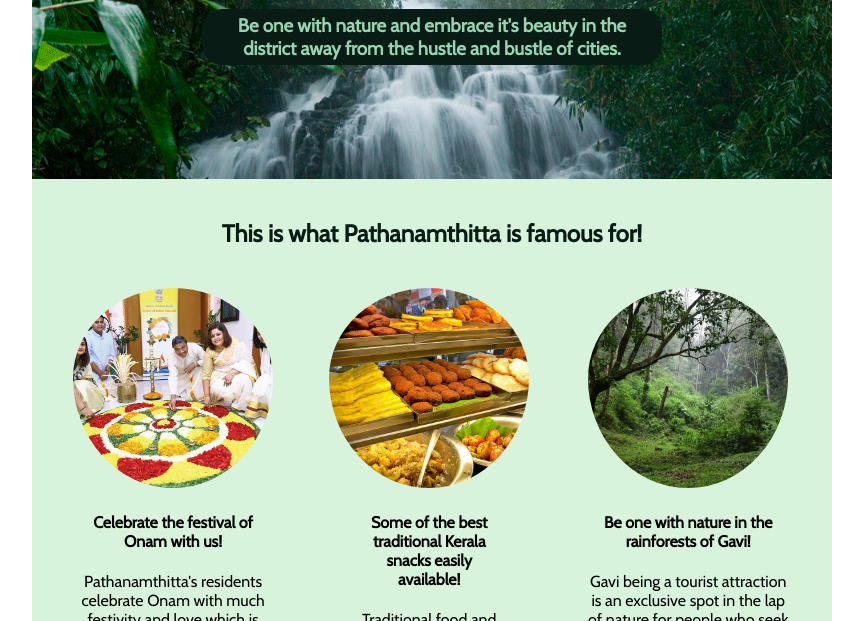
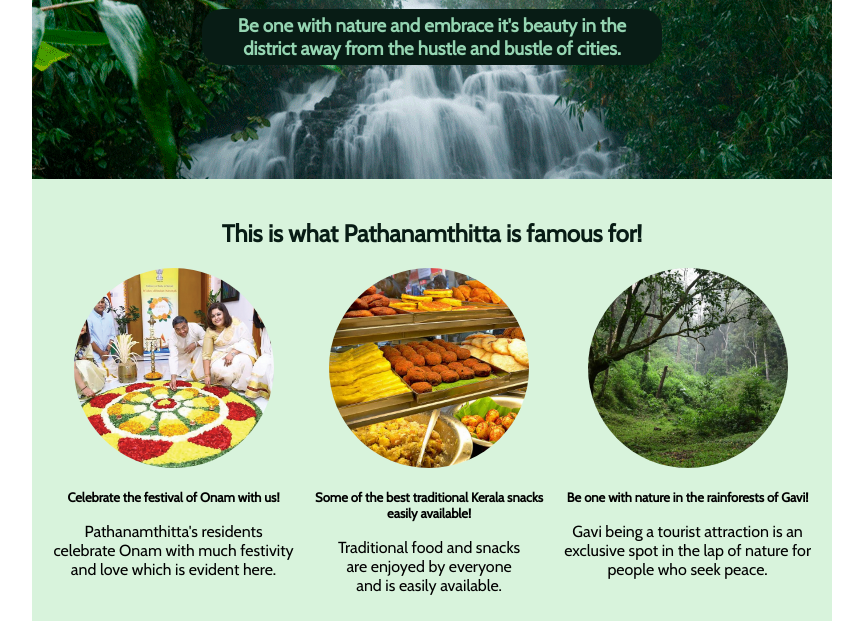
Before and after one commit to mukul4real/hometown-site, a plain HTML site: page index.html in a window 1280 px wide. Shown: the part 179-800 px from the top of the page, without its empty margins (208-1071 px from the left). Drawn offline with nearby package versions, Linux system fonts and the light colour scheme.

Commit message:
Update style.css

```diff
--- a/style.css
+++ b/style.css
@@ -48,7 +48,6 @@ body{
     width: 200px;
     height: 200px;
     border-radius: 50%;
-    padding-top: 20px;
     object-fit: cover;
 }
 .detail-col{
@@ -57,10 +56,10 @@ body{
     justify-content: space-around;
 }
 .desc-h4{
-    padding: 0 40px;
+    font-size: small;
 }
 .desc-p{
-    padding: 0 40px 20px 40px;
+    padding: 0 20px 40px 20px;
 }
 .foot{
     background: #B7E4C7;
```
